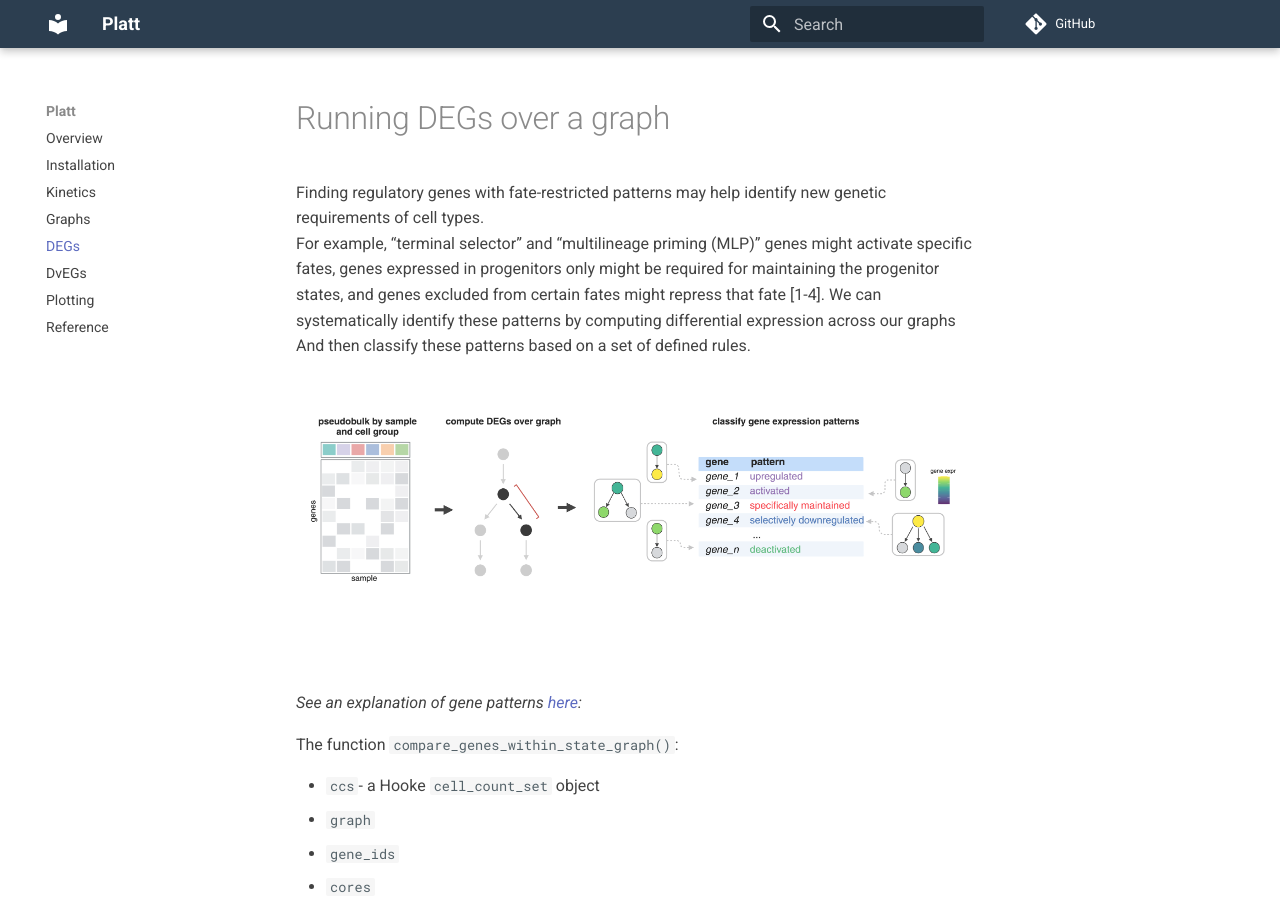
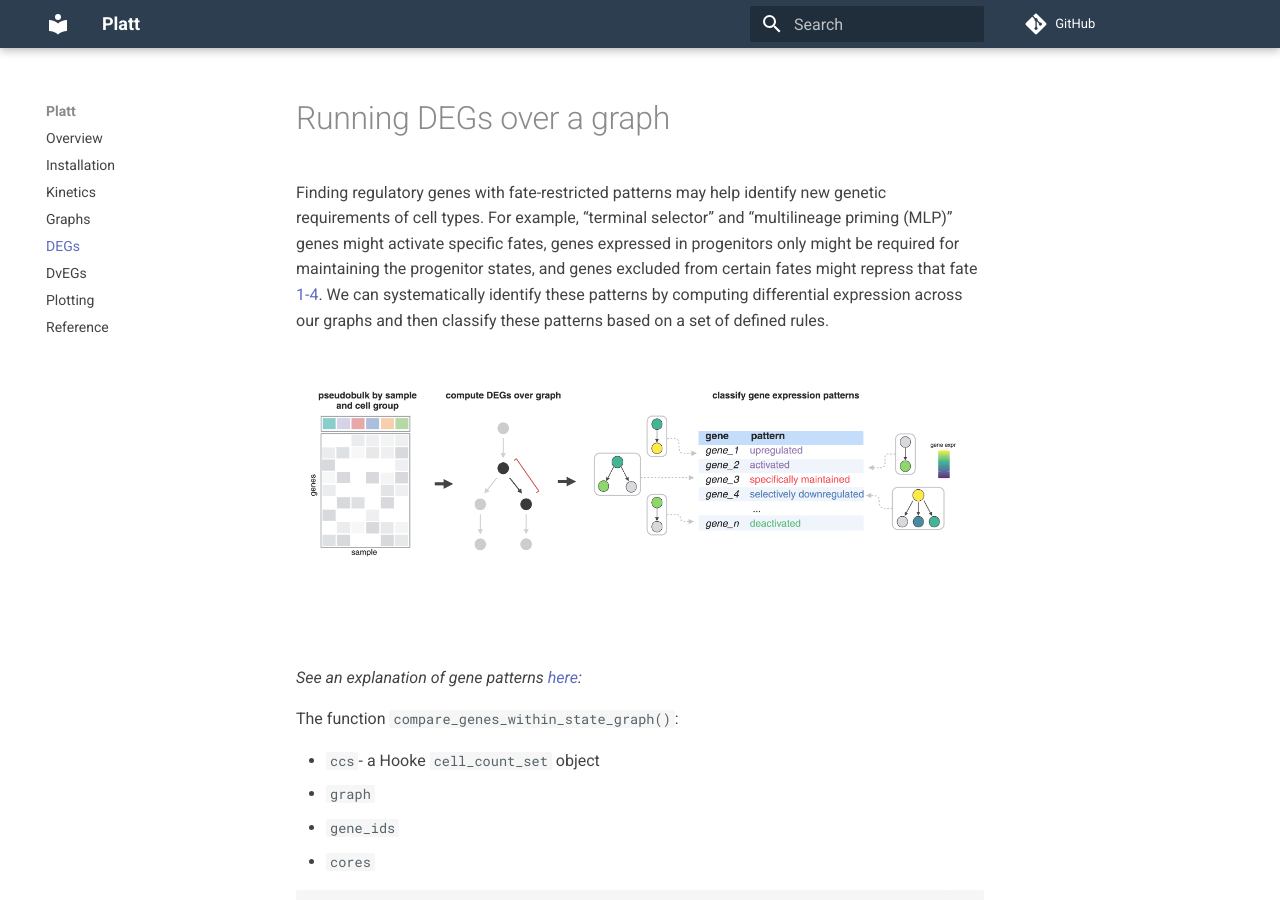
Before and after one commit to cole-trapnell-lab/platt, an MkDocs documentation site: the page built from docs/deg.md, in a window 1280 px wide and 900 px high. Built offline with MkDocs 1.6.1 and Material for MkDocs 9.7.7, drawn with Linux system fonts in a browser that asks for light colours; comment, search, counter and statistics services are not loaded; part of the change alters nothing that is shown.

```diff
--- a/docs/deg.md
+++ b/docs/deg.md
@@ -1,9 +1,6 @@
 # Running DEGs over a graph
 
-Finding regulatory genes with fate-restricted patterns may help identify new genetic requirements of cell types.
-For example, “terminal selector” and “multilineage priming (MLP)” genes might activate specific fates, genes expressed in progenitors only might be required for maintaining the progenitor states, and genes excluded from certain fates might repress that fate [1-4].
-We can systematically identify these patterns by computing differential expression across our graphs
-And then classify these patterns based on a set of defined rules.
+Finding regulatory genes with fate-restricted patterns may help identify new genetic requirements of cell types. For example, “terminal selector” and “multilineage priming (MLP)” genes might activate specific fates, genes expressed in progenitors only might be required for maintaining the progenitor states, and genes excluded from certain fates might repress that fate [1-4](https://cole-trapnell-lab.github.io/platt/deg/#references). We can systematically identify these patterns by computing differential expression across our graphs and then classify these patterns based on a set of defined rules.
 
 ![](assets/degs_over_graph.png)
 
@@ -140,7 +137,7 @@ _For more information about plotting on a Platt graph, see our [plotting page](h
 
 
 
-#### References
+# Reference
 1.	Hobert, O. Terminal selectors of neuronal identity. Curr. Top. Dev. Biol. 116, 455–475 (2016).
 2.	Laslo, P. et al. Multilineage transcriptional priming and determination of alternate hematopoietic cell fates. Cell 126, 755–766 (2006).
 3.	Qiu, C. et al. Systematic reconstruction of cellular trajectories across mouse embryogenesis. Nat. Genet. 54, 328–341 (2022).
```
